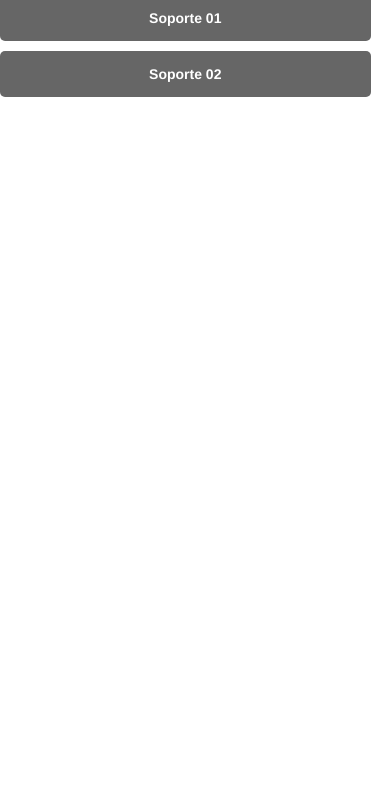
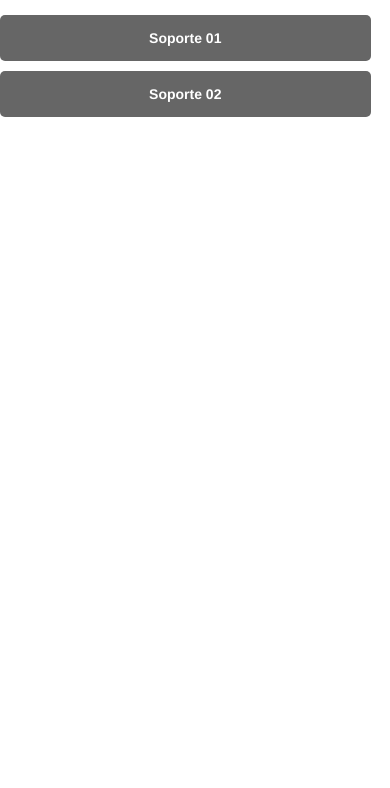
Before and after one commit to javisv/pruebaApp, a plain HTML site: page www/index.html in a window 390 px wide. Shown: the part 55-843 px from the top of the page. Drawn offline with Linux system fonts and the light colour scheme; some packages are replaced by stand-ins of ours.

Commit message:
Update index.html

```diff
--- a/www/index.html
+++ b/www/index.html
@@ -52,7 +52,7 @@
                 </ul>
             </div>
 -->
-	    <div class="buttons" style="margin-top: 40px;">
+	    <div class="buttons" style="margin-top: 60px;">
 			<a href="https://demo.ividio.net/flex.html?roomdirect.html&key=i66q2urdgy" tabindex="1">Soporte 01</a>
 	    </div>
 	    <div class="buttons">
```
